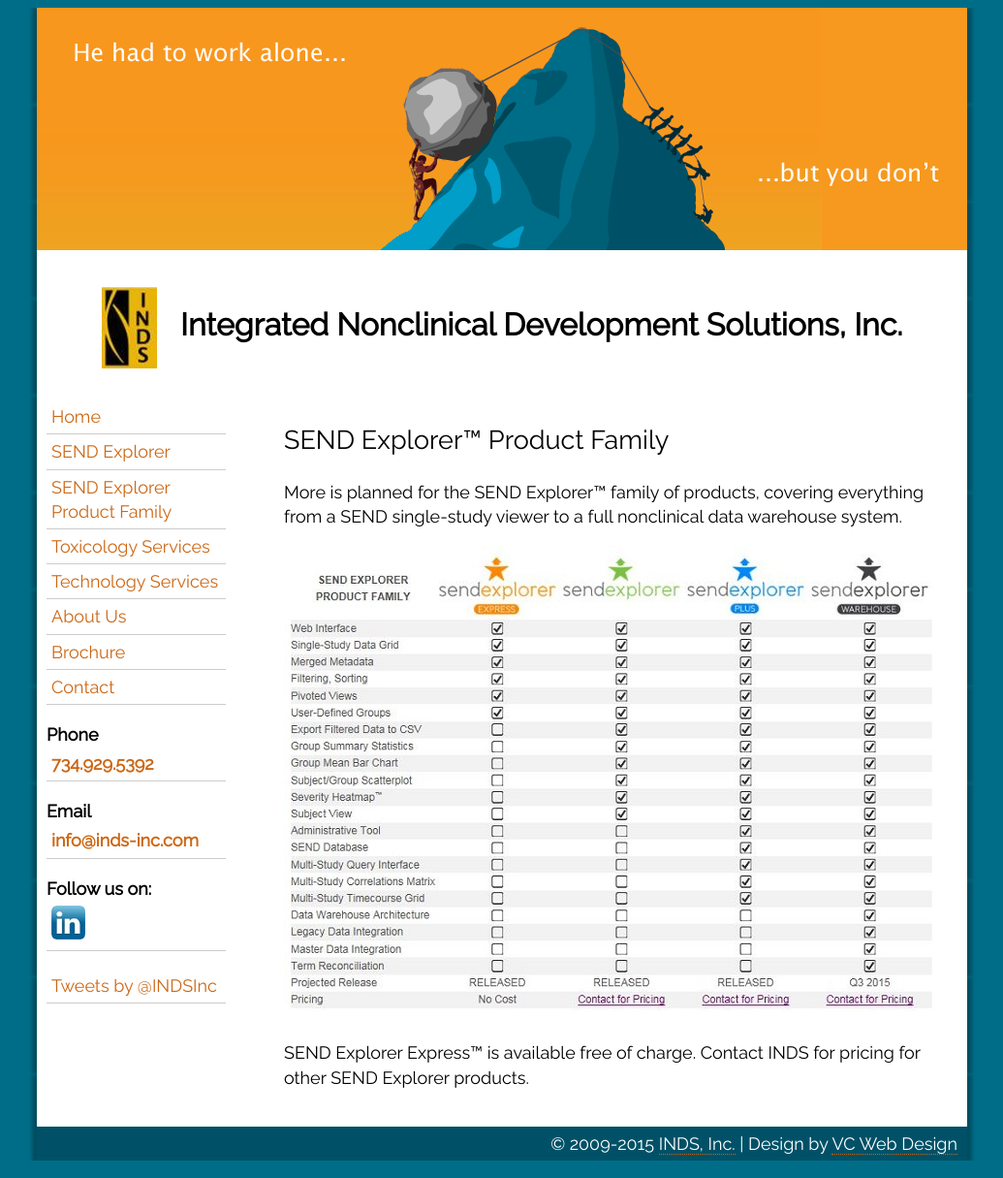
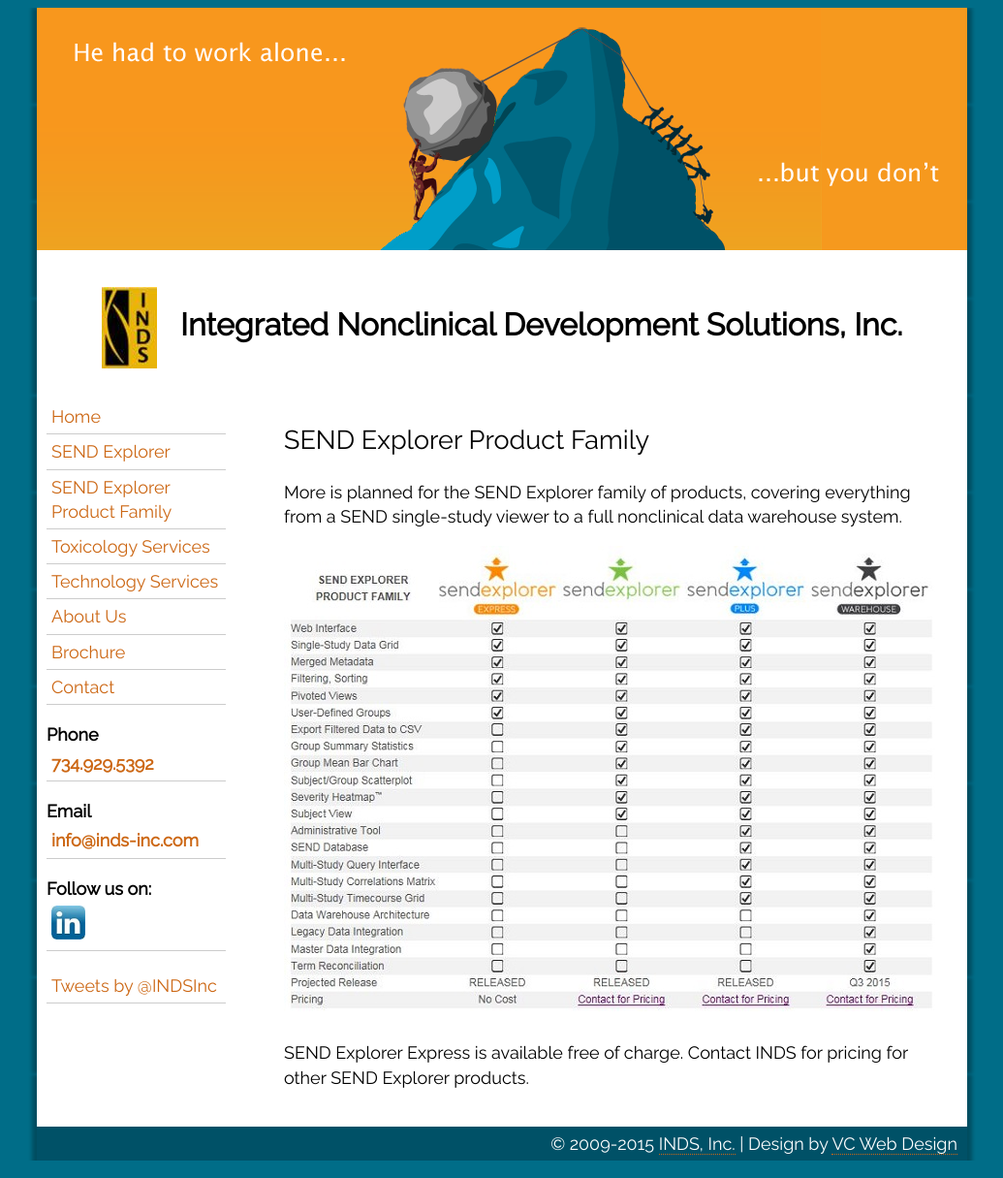
Before and after one commit to inds-inc/inds-inc.github.io, a Jekyll site: the page built from sendexplorer-product-family.md, in a window 1280 px wide. Shown: the whole page at 97% size, without its empty margins (122-1157 px from the left). Built offline with Jekyll 4.4.1, drawn with Linux system fonts in a browser that asks for light colours; comment, search, counter and statistics services are not loaded.

Commit message:
remove tm's

```diff
--- a/sendexplorer-product-family.md
+++ b/sendexplorer-product-family.md
@@ -2,13 +2,13 @@
 layout: default
 ---
 
-SEND Explorer™ Product Family
------------------------------
+SEND Explorer Product Family
+----------------------------
 
-More is planned for the SEND Explorer™ family of products, covering everything
+More is planned for the SEND Explorer family of products, covering everything
 from a SEND single-study viewer to a full nonclinical data warehouse system.
 
 ![se-product-family-image](/assets/images/se-product-family-image.jpg)
 
-SEND Explorer Express™ is available free of charge. Contact INDS for pricing for
+SEND Explorer Express is available free of charge. Contact INDS for pricing for
 other SEND Explorer products.
```
